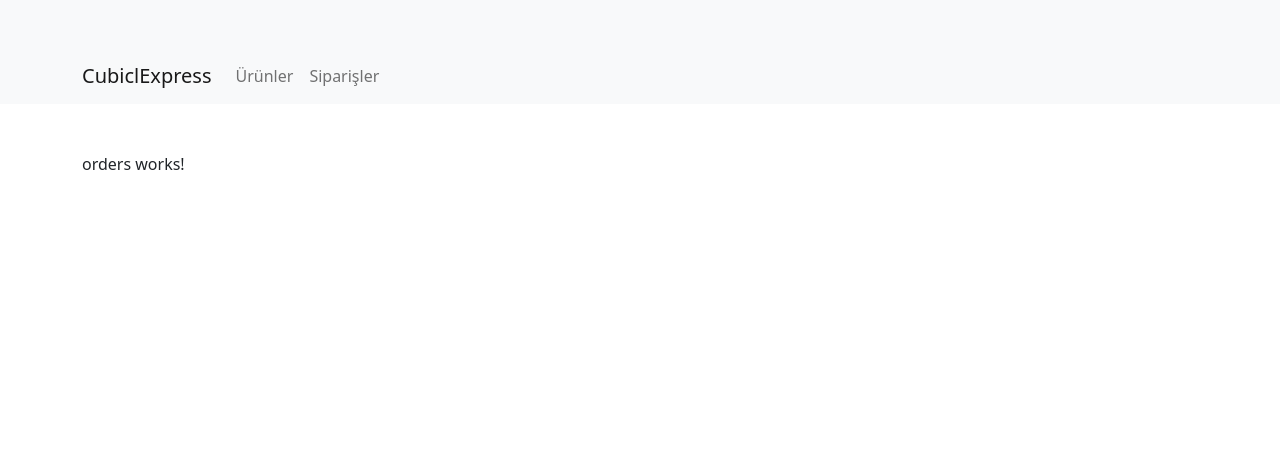
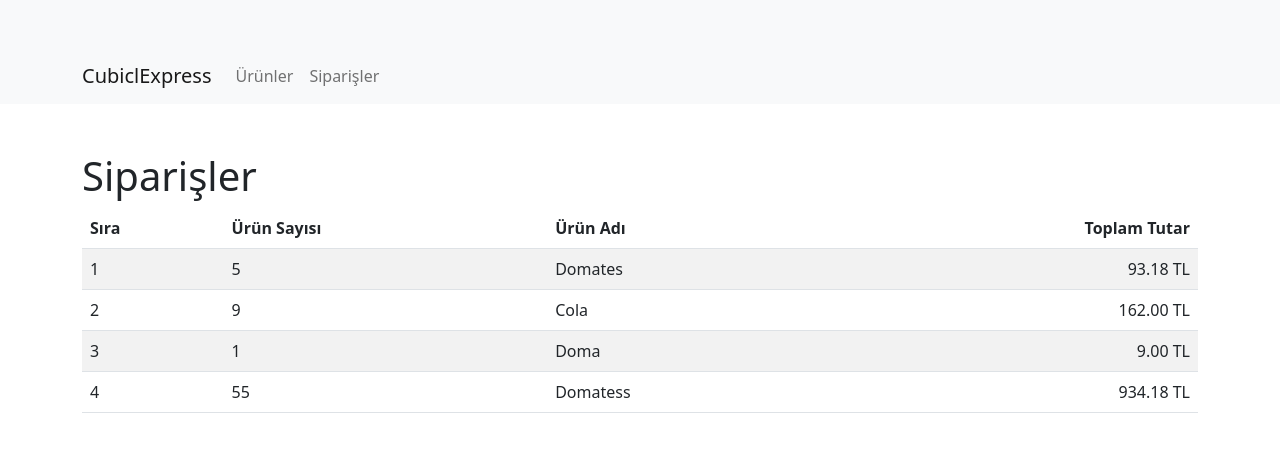
Before and after one commit to beyzagumuse/shop, an Angular app: page /orders in a window 1280 px wide. Shown: the top 452 px of the page. Built offline with nearby package versions, Linux system fonts and the light colour scheme.

Commit message:
S2 - 05
Siparişler - Orders sayfasına başlandı.

```diff
--- a/src/app/orders/orders.component.html
+++ b/src/app/orders/orders.component.html
@@ -1 +1,19 @@
-<p>orders works!</p>
+<h1>Siparişler</h1>
+<table class="table table-striped">
+    <thead>
+        <tr>
+            <th>Sıra</th>
+            <th>Ürün Sayısı</th>
+            <th>Ürün Adı</th>
+            <th class="text-end">Toplam Tutar</th>
+        </tr>
+    </thead>
+    <tbody>
+        <tr *ngFor="let order of orders; let i = index;">
+            <td>{{ i + 1}}</td>
+            <td>{{order.count}}</td>
+            <td>{{order.name}}</td>
+            <td class="text-end">{{order.cost.toFixed(2)}} TL</td>
+        </tr>
+    </tbody>
+</table>
--- a/src/app/orders/orders.component.ts
+++ b/src/app/orders/orders.component.ts
@@ -7,4 +7,11 @@ import { Component } from '@angular/core';
 })
 export class OrdersComponent {
 
+  orders = [
+    {count : 5, name: 'Domates', cost : 93.18},
+    {count : 9, name: 'Cola', cost : 162},
+    {count : 1, name: 'Doma', cost : 9},
+    {count : 55, name: 'Domatess', cost : 934.18}
+  ];
+
 }
```
